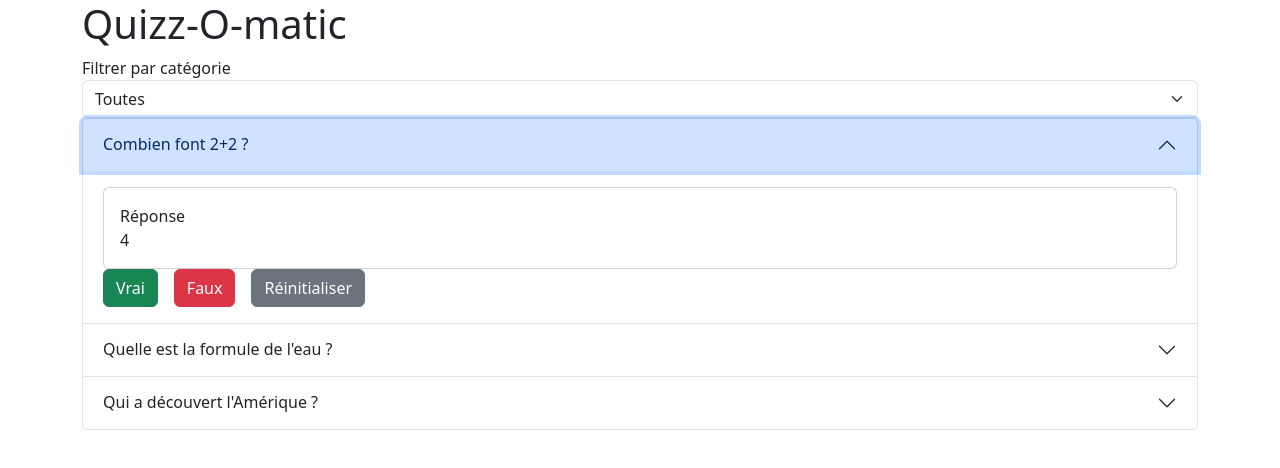
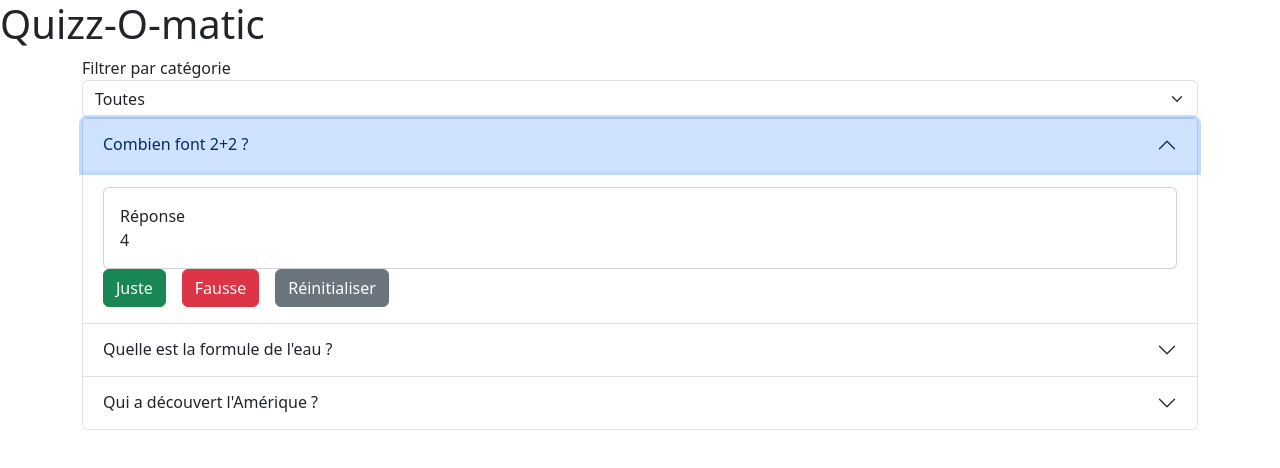
Before and after one commit to BertrandTang/quizz_projekt, a React (Vite) app: page / in a window 1280 px wide. Both pictures are taken after a click on the button "Combien font 2+2 ?". Shown: the top 468 px of the page. Built offline with nearby package versions, Linux system fonts and the light colour scheme.

Commit message:
updates styling, adds container as main

```diff
--- a/src/App.jsx
+++ b/src/App.jsx
@@ -3,15 +3,18 @@ import { useState } from 'react';
 import FilterQuiz from './components/FilterQuizz'
 import QuizzAccordion from './components/QuizzAccordion';
 import Container from 'react-bootstrap/Container';
+import Header from './components/Header'
 
 export default function App() {
     const [category, setCategory] = useState("0");
 
     return (
-        <Container as="main">
-            <h1>Quizz-O-matic</h1>
-            <FilterQuiz category={category} onCategoryChange={setCategory} />
-            <QuizzAccordion category={category} />
-        </Container>
+        <>
+            <Header />
+            <Container as="main">
+                <FilterQuiz category={category} onCategoryChange={setCategory} />
+                <QuizzAccordion category={category} />
+            </Container>
+        </>
     );
 }
--- /dev/null
+++ b/src/components/Header.jsx
@@ -0,0 +1,8 @@
+export default function Header() {
+
+    return (
+        <>
+            <h1>Quizz-O-matic</h1>
+        </>
+    );
+}
--- a/src/components/QuestionItem.jsx
+++ b/src/components/QuestionItem.jsx
@@ -2,22 +2,23 @@ import Accordion from 'react-bootstrap/Accordion';
 import Badge from 'react-bootstrap/Badge';
 import Button from 'react-bootstrap/Button';
 import Stack from 'react-bootstrap/Stack';
-import Form from 'react-bootstrap/Form';
 import Card from 'react-bootstrap/Card';
 
 export default function QuestionItem({ question, dispatch, eventKey }) {
     return (
         <Accordion.Item eventKey={eventKey}>
                <Accordion.Header>
-                {question.question}
+                <div className="d-flex justify-content-between align-items-center w-100">
+                    <span>{question.question}</span>
                     {question.validation !== null && (
                         <Badge
                             bg={question.validation ? "success" : "danger"}
                             className="ms-2"
                         >
-                        {question.validation ? "Vrai" : "Faux"}
+                            {question.validation ? "Juste" : "Fausse"}
                         </Badge>
                     )}
+                </div>
             </Accordion.Header>
             <Accordion.Body>
                 <Card>
@@ -33,14 +34,14 @@ export default function QuestionItem({ question, dispatch, eventKey }) {
                         disabled={question.validation !== null}
                         onClick={() => dispatch({ type: "validate", id: question.id, value: true })}
                     >
-                        Vrai
+                        Juste
                     </Button>
                     <Button
                         variant="danger"
                         disabled={question.validation !== null}
                         onClick={() => dispatch({ type: "validate", id: question.id, value: false })}
                     >
-                        Faux
+                        Fausse
                     </Button>
                     <Button
                         variant="secondary"
```
Lines whose indentation alone changed are shown as unchanged.
